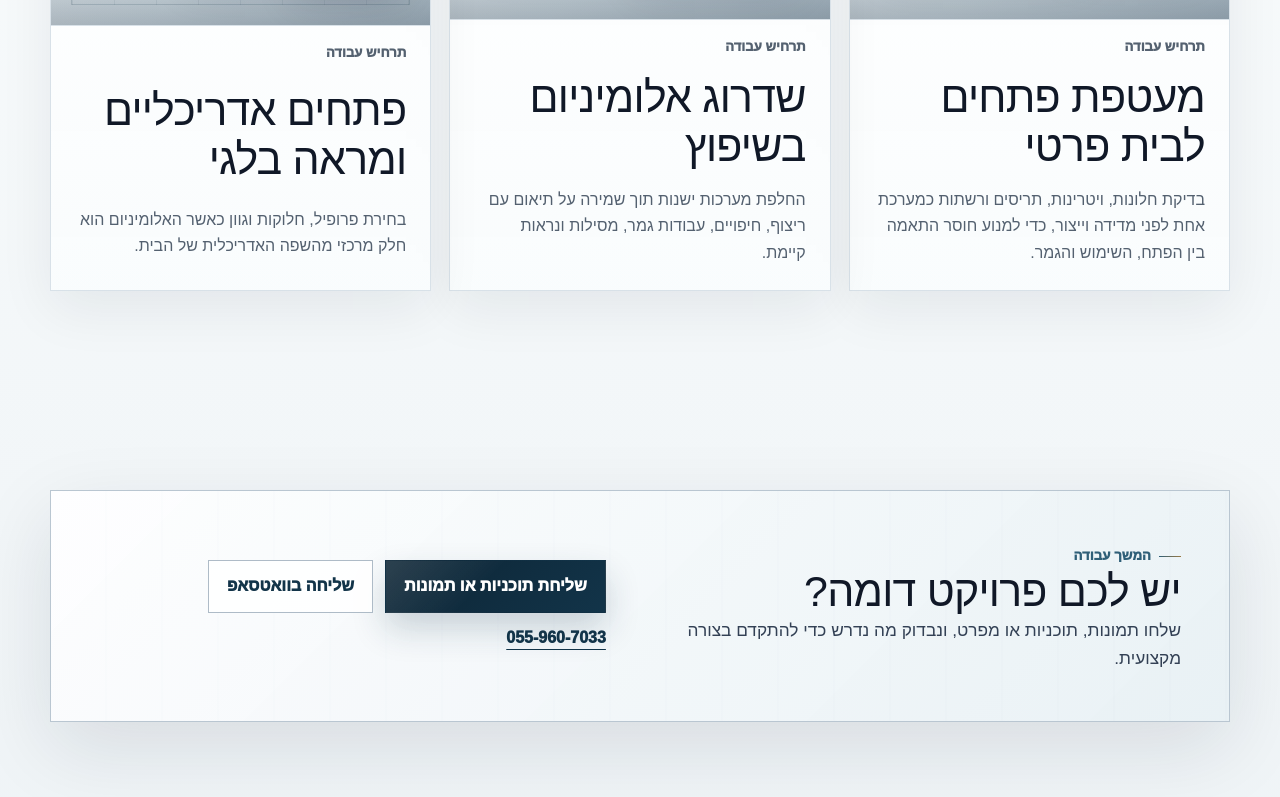
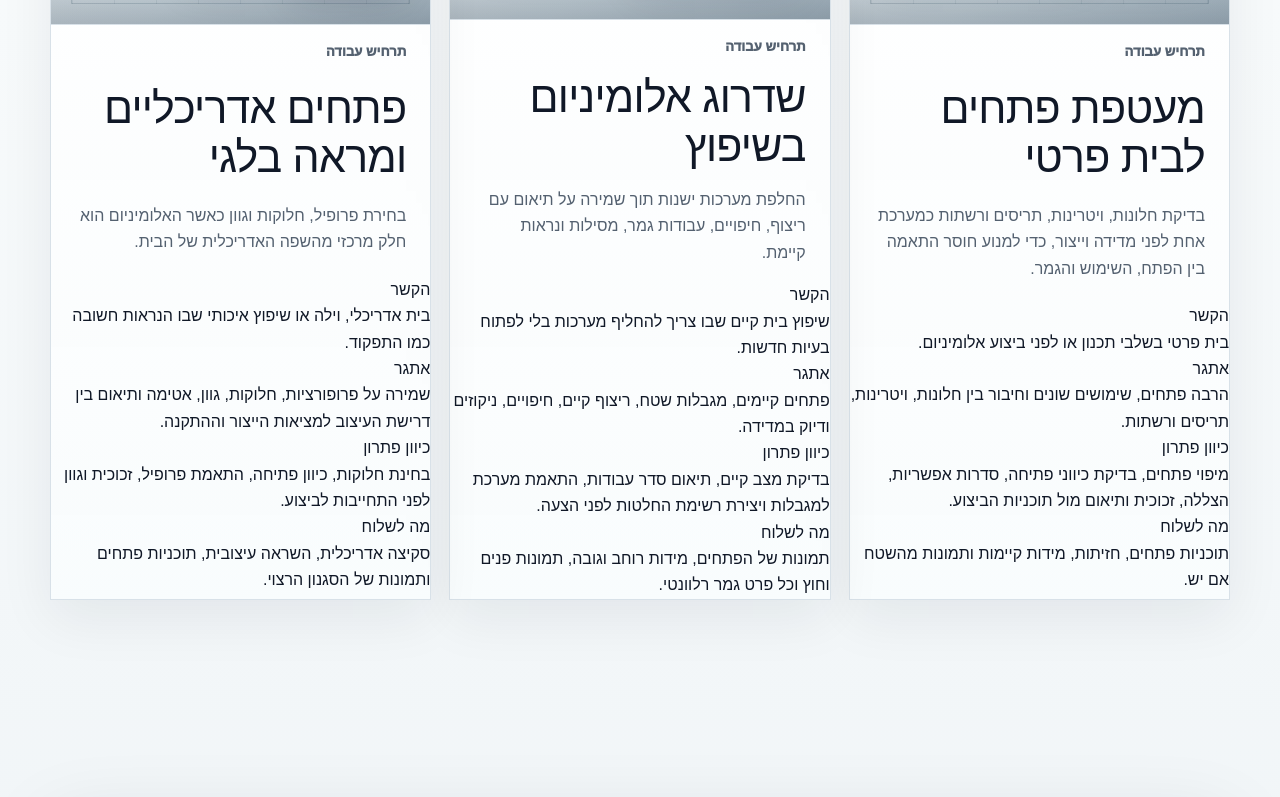
Before and after one commit to feldixAR/ashbel-aluminum-website, a Next.js app: page /projects in a window 1280 px wide. Shown: the part 1203-2000 px from the top of the page. Built offline with nearby package versions, Linux system fonts and the light colour scheme.

Commit message:
Show project context challenge solution details

```diff
--- a/src/app/projects/page.tsx
+++ b/src/app/projects/page.tsx
@@ -34,6 +34,24 @@ export default function ProjectsPage() {
                 <p className='project-kicker'>תרחיש עבודה</p>
                 <h2>{project.title}</h2>
                 <p>{project.desc}</p>
+                <dl className='project-proof-list'>
+                  <div>
+                    <dt>הקשר</dt>
+                    <dd>{project.context}</dd>
+                  </div>
+                  <div>
+                    <dt>אתגר</dt>
+                    <dd>{project.challenge}</dd>
+                  </div>
+                  <div>
+                    <dt>כיוון פתרון</dt>
+                    <dd>{project.solution}</dd>
+                  </div>
+                  <div>
+                    <dt>מה לשלוח</dt>
+                    <dd>{project.send}</dd>
+                  </div>
+                </dl>
               </article>
             ))}
           </div>
```
